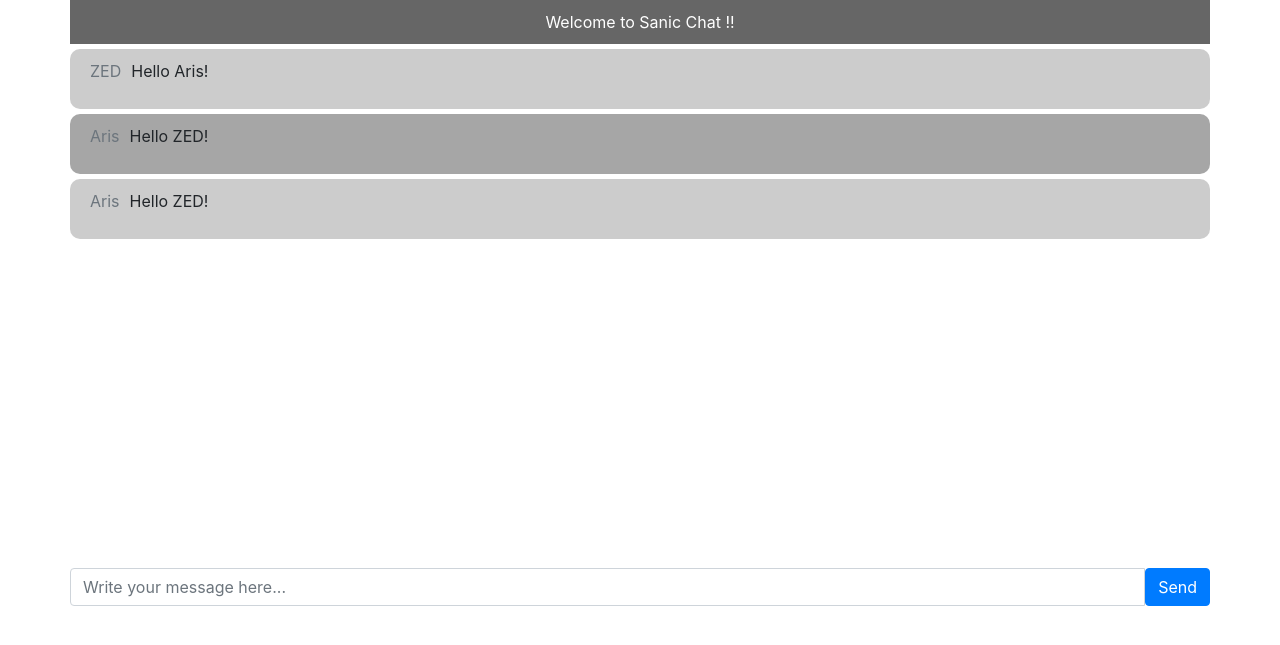
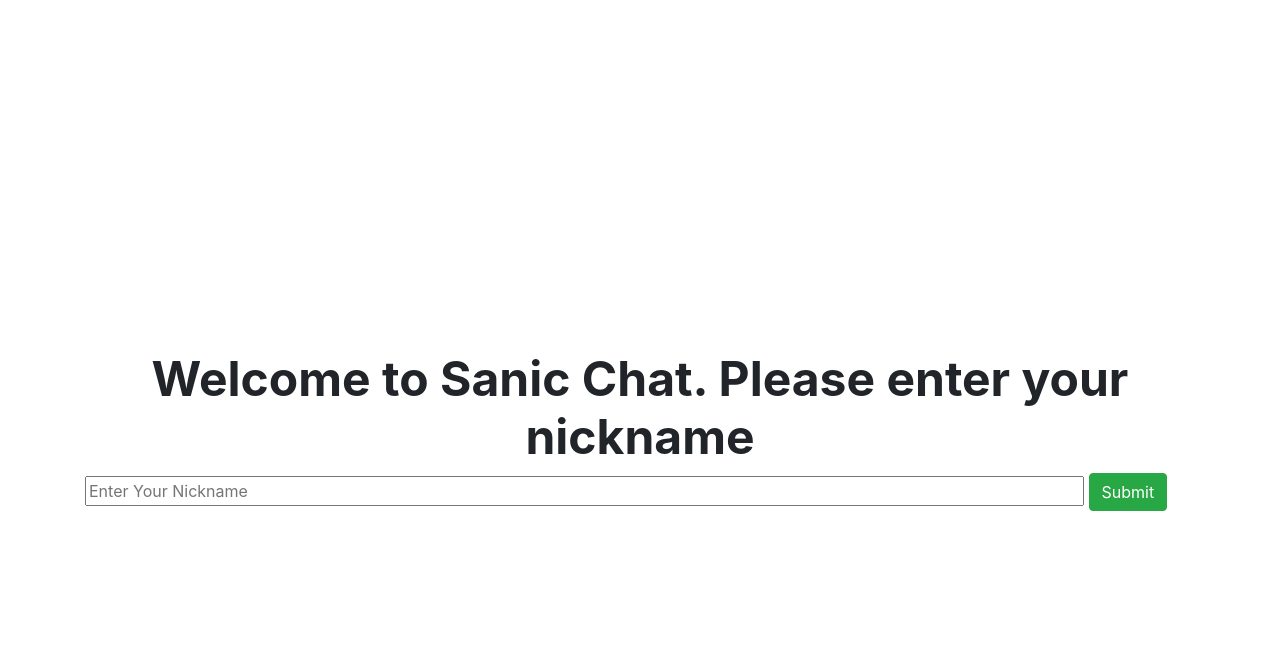
Before and after one commit to lildogzsixpack/sanic-chat-app, a Python web app: template templates/index.html in a window 1280 px wide. Shown: the top 645 px of the page. Run offline with Jinja, Linux system fonts and the light colour scheme; the template is opened without the code that fills it, so the values that code supplies are empty; some libraries are stand-ins or nearby versions.

Commit message:
add jquery nickname field

```diff
--- a/static/css/main.css
+++ b/static/css/main.css
@@ -6,7 +6,9 @@ span {
     text-align: center;
     width: 100%;
 }
-
+.hide{
+    display: none;
+}
 .top-bar {
     background: #666;
     color: white;
@@ -34,3 +36,16 @@ span {
     height: 500px;
     position: relative;
 }
+h2{
+    text-align: center;
+    font-weight: 700;
+    font-size: 3em;
+}
+
+#nickForm {
+    padding-top: 350px;
+}
+
+#nickField{
+    width: 90%;
+}
--- /dev/null
+++ b/static/js/index.js
@@ -0,0 +1,15 @@
+$(document).ready(function() {
+    $("#nickForm").on('submit', function(e) {
+        e.preventDefault();
+        $("#msgBox").removeClass('hide');
+        $("#nickForm").hide('swing');
+    });
+});
+
+$("#form").on('submit', function (e) {
+    e.preventDefault();
+
+    var data = $("#btn-input").val();
+    console.log(data);
+    $("#btn-input").val("");
+});
--- a/templates/index.html
+++ b/templates/index.html
@@ -9,8 +9,16 @@
     <link rel="stylesheet" href="/static/css/main.css">
     <title>Sanic Chat</title>
 </head>
+
 <body>
     <div class="container">
+        <form class="nickname-form" id="nickForm">
+            <h2>Welcome to Sanic Chat. Please enter your nickname</h2>
+            <input id="nickField" type="text" class="input-sm" placeholder="Enter Your Nickname" required>
+            <input class="btn btn-md btn-success" id="nickSubmit" type="submit" value="Submit">
+        </form>
+    </div>
+    <div class="container hide" id="msgBox">
         <div class="row">
             <div class="panel panel-primary">
                 <div class="panel-heading top-bar">Welcome to Sanic Chat !!</div>
@@ -31,10 +39,10 @@
                     </div>
                     <span id="chat"></span>
                     <div class="panel-footer">
-                        <div class="input-group" id="form">
-                            <input id="btn-input" type="text" class="form-control input-sm chat_input" placeholder="Write your message here..." required>
-                            <button class="btn btn-md btn-primary" id="submit" type="submit">Send</button>
-                        </div>
+                        <form class="input-group" id="form">
+                            <input id="btn-input" type="text" class="form-control input-sm" placeholder="Write your message here..." required>
+                            <input class="btn btn-md btn-primary" id="submit" type="submit" value="Send">
+                        </form>
                     </div>
                 </div>
             </div>
@@ -42,8 +50,7 @@
     </div>
     <script src="https://code.jquery.com/jquery-3.3.1.min.js" integrity="sha256-FgpCb/KJQlLNfOu91ta32o/NMZxltwRo8QtmkMRdAu8=" crossorigin="anonymous"></script>
     <script src="https://maxcdn.bootstrapcdn.com/bootstrap/4.0.0/js/bootstrap.min.js" integrity="sha384-JZR6Spejh4U02d8jOt6vLEHfe/JQGiRRSQQxSfFWpi1MquVdAyjUar5+76PVCmYl" crossorigin="anonymous"></script>
-    <script type="text/javascript" src="/static/js/index.js">
+    <script type="text/javascript" src="/static/js/index.js"></script>
+</body>
 
-    </script>
-</body>
 </html>
```
Also changed, not shown: 1 other file.
